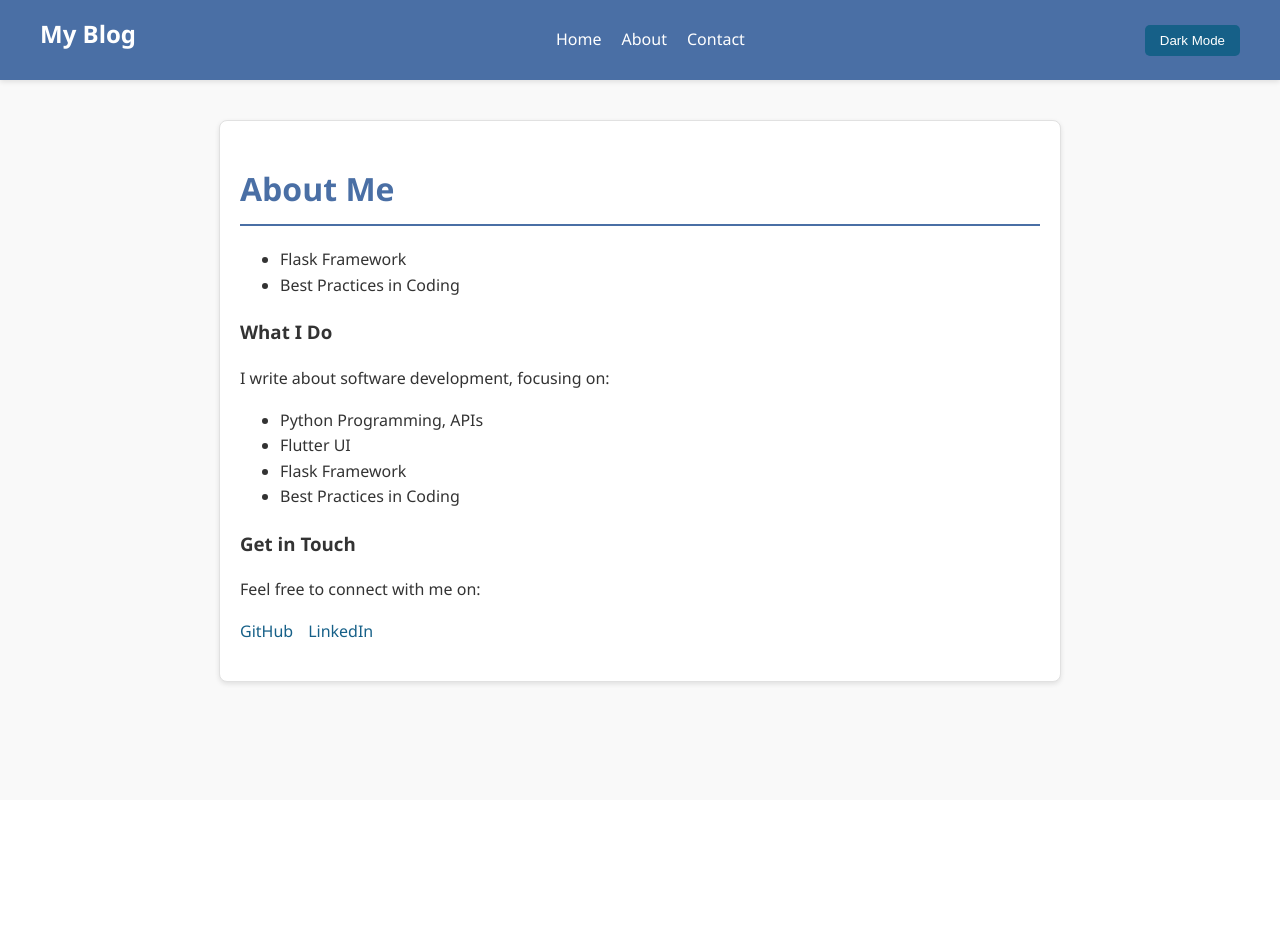
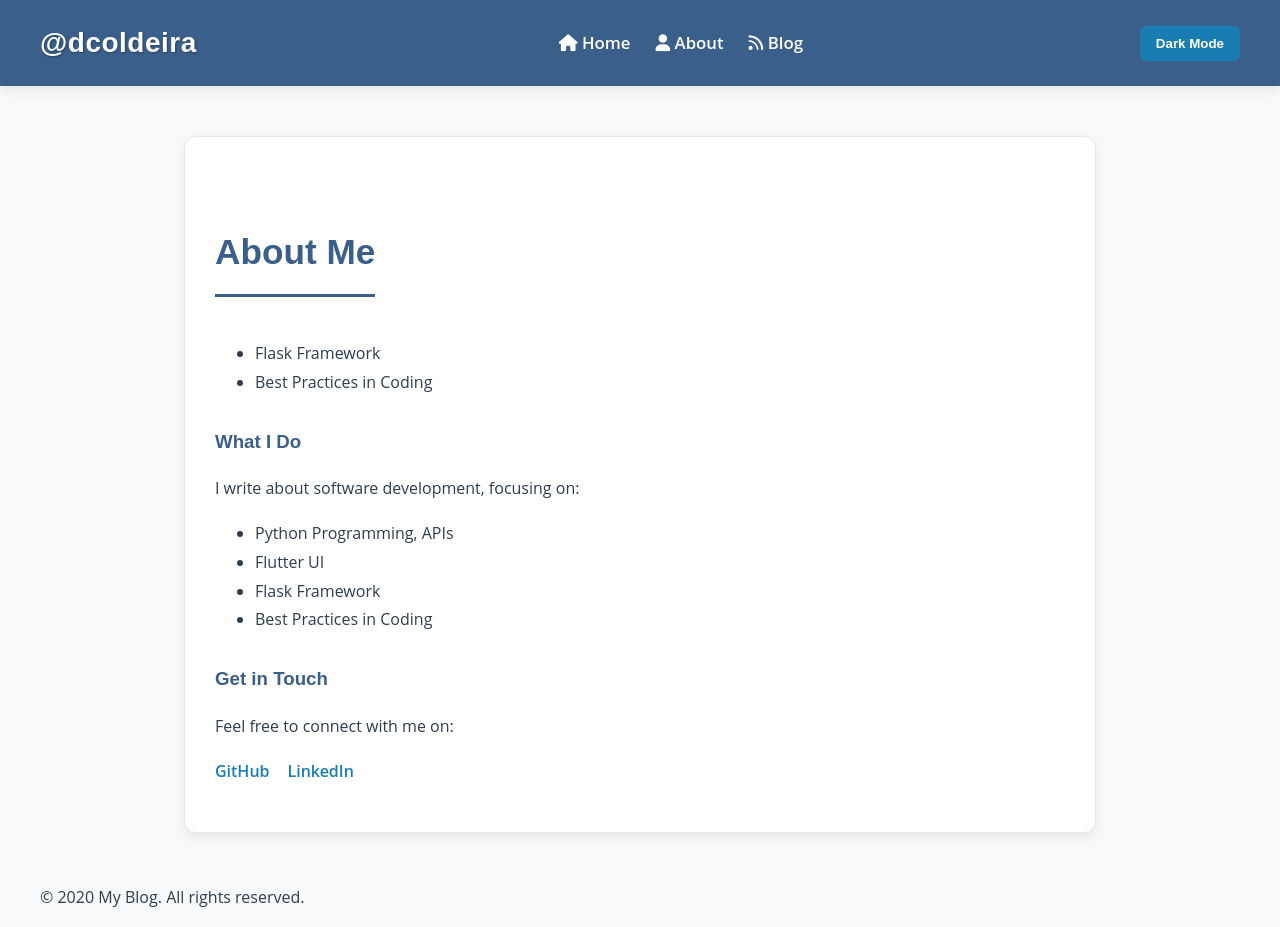
Before and after one commit to dcoldeira/dcoldeira.github.io, a Flask app: template templates/about.html in a window 1280 px wide. Before the commit the page ends 686 px from the top, so only its background shows below. Run offline with Flask 3, Linux system fonts and the light colour scheme; the template is opened without the code that fills it: most values are stand-ins (such as "Sample title", 1, 10 or a date in 2020).

Commit message:
initial commit

```diff
--- a/static/css/style.css
+++ b/static/css/style.css
@@ -1,44 +1,70 @@
 /* Base Variables for Light Theme */
 :root {
-    --primary-color: #4a6fa5;
-    --secondary-color: #166088;
-    --text-color: #333;
-    --bg-color: #f9f9f9;
-    --card-bg: #fff;
-    --border-color: #e1e1e1;
+    --primary-color: #3a5f8a;
+    --secondary-color: #1a7db2;
+    --accent-color: #e67e22;
+    --text-color: #2c3e50;
+    --bg-color: #f8f9fa;
+    --card-bg: #ffffff;
+    --border-color: #e6e9ec;
+    --shadow: 0 4px 12px rgba(0, 0, 0, 0.08);
+    --transition: all 0.3s ease;
+    --header-font: 'Montserrat', sans-serif;
+    --body-font: 'Open Sans', sans-serif;
 }
 
 /* Dark Theme Variables */
 body.dark-theme {
     --primary-color: #6d9dc5;
-    --secondary-color: #2a7da1;
-    --text-color: #f0f0f0;
+    --secondary-color: #3498db;
+    --accent-color: #f39c12;
+    --text-color: #ecf0f1;
     --bg-color: #121212;
     --card-bg: #1e1e1e;
-    --border-color: #333;
+    --border-color: #2c3e50;
+    --shadow: 0 4px 12px rgba(0, 0, 0, 0.3);
 }
 
 /* General Styles */
 body {
-    font-family: 'Segoe UI', Tahoma, Geneva, Verdana, sans-serif;
-    line-height: 1.6;
+    font-family: var(--body-font);
+    line-height: 1.8;
     color: var(--text-color);
     background-color: var(--bg-color);
     margin: 0;
     padding: 0;
-    transition: background-color 0.3s, color 0.3s;
+    transition: var(--transition);
 }
 
 .container {
     max-width: 1200px;
     margin: 0 auto;
-    padding: 0 20px;
+    padding: 0 30px;
 }
 
+h1, h2, h3, h4, h5, h6 {
+    font-family: var(--header-font);
+    font-weight: 700;
+    color: var(--primary-color);
+    margin-top: 1.5em;
+    margin-bottom: 0.75em;
+}
+
+h1 {
+    font-size: 2.2rem;
+    border-bottom: 3px solid var(--primary-color);
+    padding-bottom: 10px;
+    display: inline-block;
+}
+
+/* Navbar Improvements */
 .navbar {
     background-color: var(--primary-color);
-    padding: 15px 0;
-    box-shadow: 0 2px 5px rgba(0, 0, 0, 0.1);
+    padding: 18px 0;
+    box-shadow: var(--shadow);
+    position: sticky;
+    top: 0;
+    z-index: 1000;
 }
 
 .navbar .container {
@@ -47,122 +73,181 @@
     align-items: center;
 }
 
-.logo {
-    color: white;
+/* Add this specific styling for the blog name */
+.logo, .logo a {
+    color: white; /* Ensuring this is enforced */
     margin: 0;
-    font-size: 1.5rem;
+    font-size: 1.75rem;
+    font-weight: 700;
+    letter-spacing: 0.5px;
+    font-family: var(--header-font);
+    text-decoration: none;
+    /* Add specific background to ensure contrast */
+    background-color: transparent;
 }
+
+/* Add specific styling for @dcoldeira */
+.logo .blog-name,
+.logo a .blog-name,
+.navbar .logo,
+.navbar .logo a {
+    color: white !important; /* Force white color */
+    text-shadow: 1px 1px 2px rgba(0,0,0,0.3); /* Add subtle shadow for better visibility */
+}
+
+/* If the text has a specific class like @username */
+.username-prefix {
+    color: var(--accent-color); /* Make the @ symbol a different color for style */
+}
+
+/* If there is a specific element with ID */
+
+
 
 .nav-links {
     list-style: none;
     display: flex;
     margin: 0;
     padding: 0;
+    align-items: center;
 }
 
 .nav-links li {
-    margin-left: 20px;
+    margin-left: 25px;
 }
 
 .nav-links a {
     color: white;
     text-decoration: none;
-    font-weight: 500;
+    font-weight: 600;
+    padding: 8px 0;
+    position: relative;
+    font-size: 1.05rem;
 }
 
-h1 {
-    color: var(--primary-color);
-    border-bottom: 2px solid var(--primary-color);
-    padding-bottom: 10px;
+.nav-links a::after {
+    content: '';
+    position: absolute;
+    width: 0;
+    height: 2px;
+    background: var(--accent-color);
+    bottom: 0;
+    left: 0;
+    transition: var(--transition);
+}
+
+.nav-links a:hover::after {
+    width: 100%;
 }
 
 #theme-toggle {
     background-color: var(--secondary-color);
     color: white;
     border: none;
-    padding: 8px 15px;
-    border-radius: 5px;
+    padding: 10px 16px;
+    border-radius: 6px;
     cursor: pointer;
+    font-weight: 600;
+    transition: var(--transition);
 }
 
-.about-container, .posts-container, .contact-container {
-    max-width: 800px;
-    margin: 40px auto;
-    padding: 20px;
-    background-color: var(--card-bg);
-    border-radius: 8px;
-    box-shadow: 0 2px 5px rgba(0, 0, 0, 0.1);
-    border: 1px solid var(--border-color);
+#theme-toggle:hover {
+    background-color: var(--accent-color);
+    transform: translateY(-2px);
 }
 
-/* Additional dark theme styling to make changes more visible */
-.dark-theme .navbar {
-    background-color: #2c3e50;
+/* Content Containers */
+.about-container, .posts-container, .contact-container {
+    max-width: 850px;
+    margin: 50px auto;
+    padding: 30px;
+    background-color: var(--card-bg);
+    border-radius: 12px;
+    box-shadow: var(--shadow);
+    border: 1px solid var(--border-color);
+    transition: var(--transition);
 }
 
-.dark-theme #theme-toggle {
-    background-color: #34495e;
+.about-container:hover, .posts-container:hover, .contact-container:hover {
+    transform: translateY(-5px);
+    box-shadow: 0 8px 24px rgba(0, 0, 0, 0.12);
 }
 
-.dark-theme a {
-    color: #6d9dc5;
-}
-
-.dark-theme .nav-links a {
-    color: #f0f0f0;
-}
-
+/* Social Links */
 .social-links {
     list-style: none;
     padding: 0;
     display: flex;
-    gap: 15px;
+    gap: 18px;
 }
 
 .social-links a {
     color: var(--secondary-color);
     text-decoration: none;
-    font-weight: 500;
+    font-weight: 600;
+    transition: var(--transition);
+}
+
+.social-links a:hover {
+    color: var(--accent-color);
+    transform: translateY(-2px);
 }
 
 /* Blog Posts */
 .post-card {
     background-color: var(--card-bg);
-    border-radius: 8px;
-    padding: 20px;
-    margin-bottom: 20px;
-    box-shadow: 0 2px 5px rgba(0, 0, 0, 0.05);
+    border-radius: 12px;
+    padding: 25px;
+    margin-bottom: 25px;
+    box-shadow: var(--shadow);
     border: 1px solid var(--border-color);
+    transition: var(--transition);
+}
+
+.post-card:hover {
+    transform: translateY(-3px);
+    box-shadow: 0 6px 18px rgba(0, 0, 0, 0.1);
 }
 
 .post-card h2 {
     margin-top: 0;
-    color: var(--primary-color);
+    font-size: 1.8rem;
 }
 
 .post-card a {
     color: var(--secondary-color);
     text-decoration: none;
-    font-weight: 500;
+    font-weight: 600;
+    transition: var(--transition);
+}
+
+.post-card a:hover {
+    color: var(--accent-color);
 }
 
 /* Responsive Design */
 @media (max-width: 768px) {
     .navbar .container {
         flex-direction: column;
+        gap: 20px;
+    }
+
+    .nav-links {
+        width: 100%;
+        justify-content: center;
+        flex-wrap: wrap;
         gap: 15px;
     }
 
-    .nav-links {
-        margin-top: 10px;
-    }
-
     .nav-links li {
-        margin-left: 10px;
-        margin-right: 10px;
+        margin: 0 10px;
     }
 
     #theme-toggle {
-        margin-top: 10px;
+        margin-top: 5px;
+    }
+
+    h1 {
+        font-size: 1.8rem;
     }
 }
--- a/templates/layout.html
+++ b/templates/layout.html
@@ -4,26 +4,52 @@
     <title>{% block title %}My Flask Blog{% endblock %}</title>
     <meta charset="UTF-8">
     <meta name="viewport" content="width=device-width, initial-scale=1.0">
+    <meta name="description" content="Professional blog powered by Flask">
     <link rel="stylesheet" href="{{ url_for('static', filename='css/style.css') }}">
+    <link rel="stylesheet" href="https://cdnjs.cloudflare.com/ajax/libs/font-awesome/6.0.0/css/all.min.css">
+    <link rel="icon" type="image/x-icon" href="{{ url_for('static', filename='favicon.ico') }}">
 </head>
 <body>
     <header>
         <nav class="navbar">
             <div class="container">
-                <h1 class="logo">My Blog</h1>
+                <div class="brand">
+                    <!-- <a href="{{ url_for('index') }}" class="logo"> -->
+                        <!-- You can add your logo image here -->
+                        <div class="logo">
+                            <a href="/">@dcoldeira</a>
+                        </div>
+                    </a>
+                </div>
                 <ul class="nav-links">
-                    <li><a href="{{ url_for('index') }}">Home</a></li>
-                    <li><a href="{{ url_for('about') }}">About</a></li>
-                    <li><a href="{{ url_for('contact') }}">Contact</a></li>
+                    <li><a href="{{ url_for('index') }}"><i class="fas fa-home"></i> Home</a></li>
+                    <li><a href="{{ url_for('about') }}"><i class="fas fa-user"></i> About</a></li>
+                    <li><a href="#"><i class="fas fa-rss"></i> Blog</a></li>
                 </ul>
-                <button id="theme-toggle">Toggle Theme</button>
+                <div class="nav-controls">
+                    <button id="theme-toggle" class="theme-btn">
+                        <i class="fas fa-moon"></i>
+                    <!-- </button>
+                    <button class="mobile-menu-btn" aria-label="Toggle menu">
+                        <i class="fas fa-bars"></i>
+                    </button> -->
+                </div>
             </div>
         </nav>
     </header>
 
-    {% block content %}{% endblock %}
+    <main class="main-content">
+        {% block content %}{% endblock %}
+        <script src="/js/theme-toggle.js"></script>
+    </main>
 
-    <!-- Use the direct route for JavaScript -->
-    <script src="/js/theme-toggle.js"></script>
+    <footer class="site-footer">
+        <div class="container">
+            <p>&copy; {{ current_year }} My Blog. All rights reserved.</p>
+        </div>
+    </footer>
+
+    <script src="{{ url_for('static', filename='js/theme-toggle.js') }}"></script>
+    <script src="{{ url_for('static', filename='js/mobile-menu.js') }}"></script>
 </body>
 </html>
```
Also changed, not shown: 1 other file.
